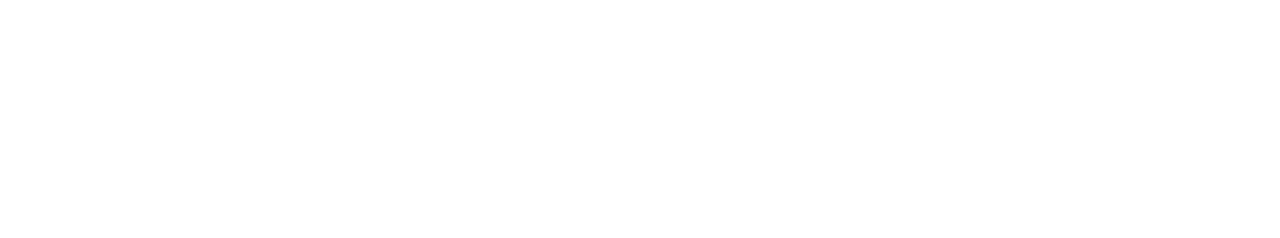
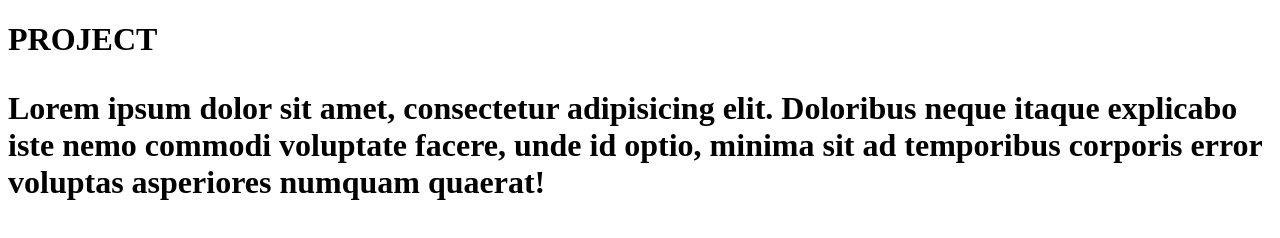
Before and after one commit to dvd2x/practice2, a plain HTML site: page index.html in a window 1280 px wide. Drawn offline with Linux system fonts and the light colour scheme.

Commit message:
title and lorem added

```diff
--- a/index.html
+++ b/index.html
@@ -7,6 +7,8 @@
   <title>Document</title>
 </head>
 <body>
-
+  <h1>PROJECT
+    <p>Lorem ipsum dolor sit amet, consectetur adipisicing elit. Doloribus neque itaque explicabo iste nemo commodi voluptate facere, unde id optio, minima sit ad temporibus corporis error voluptas asperiores numquam quaerat!</p>
+  </h1>
 </body>
 </html>
```
